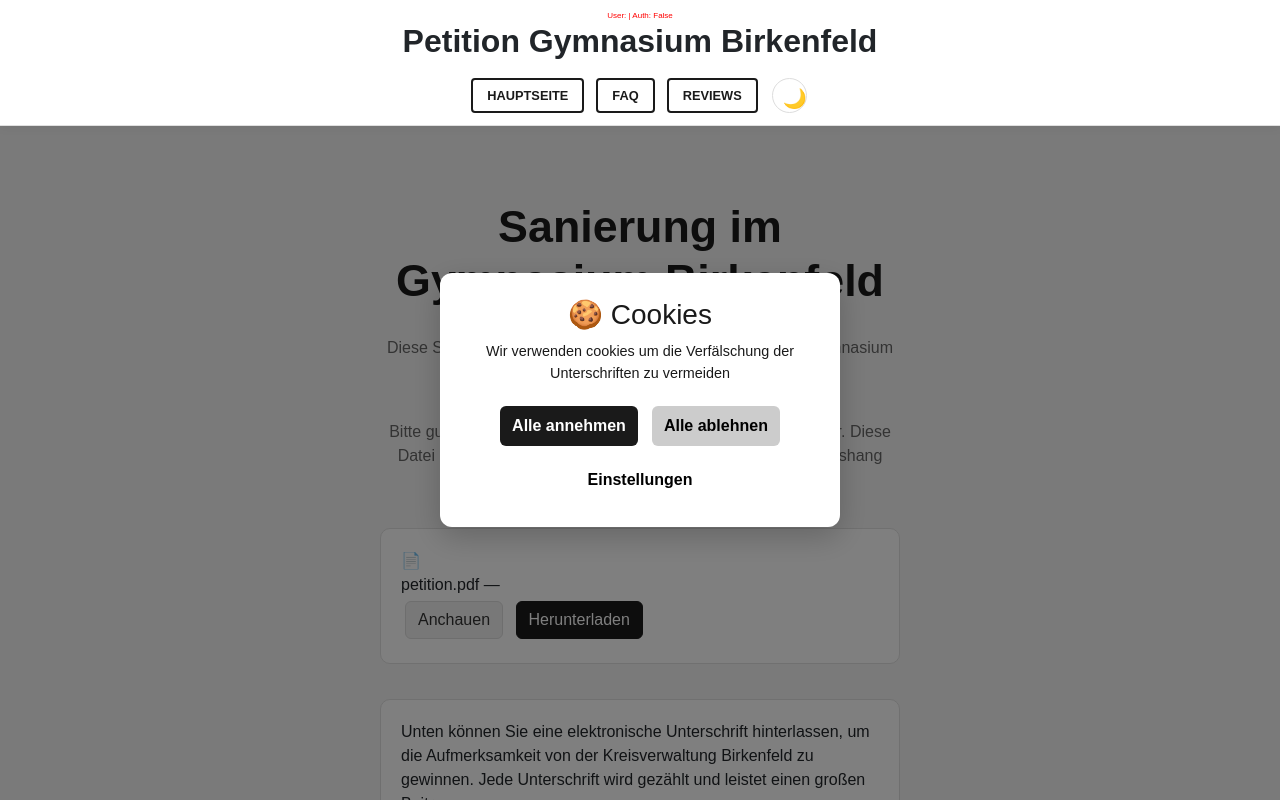
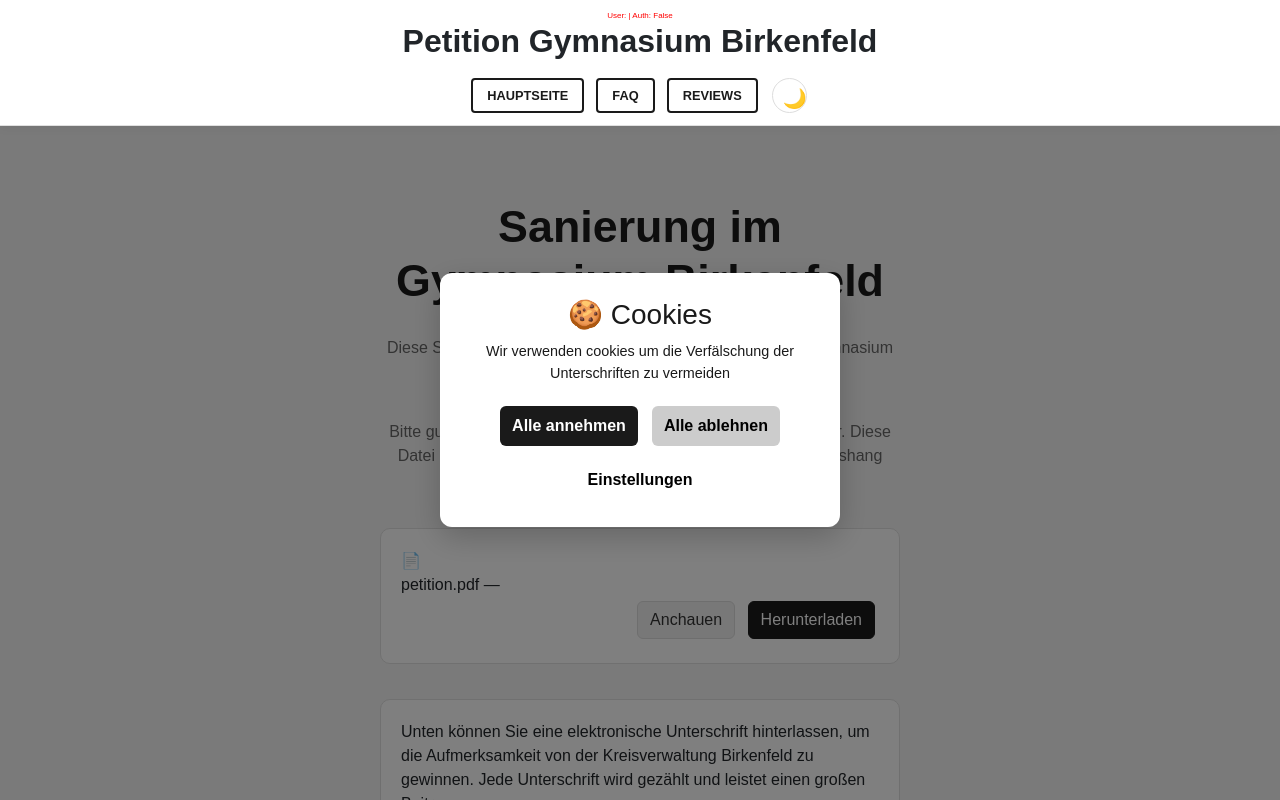
Before and after one commit to Murdddl/Site-GB-GER-Bir-N-, a Django app: page / in a window 1280 px wide. Run offline with Django 5.2, Linux system fonts and the light colour scheme; data comes from the database, SQL or seed files in the repository.

Commit message:
update settings

```diff
--- a/petition/static/style.css
+++ b/petition/static/style.css
@@ -128,6 +128,10 @@ body {
     border-radius: 10px;
     text-align: left;
     margin-bottom: 15px;
+}
+
+.file-actions {
+    float: right;
 }
 
 .form-control {
```
